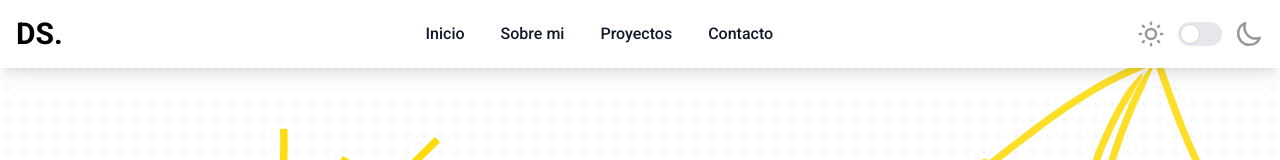
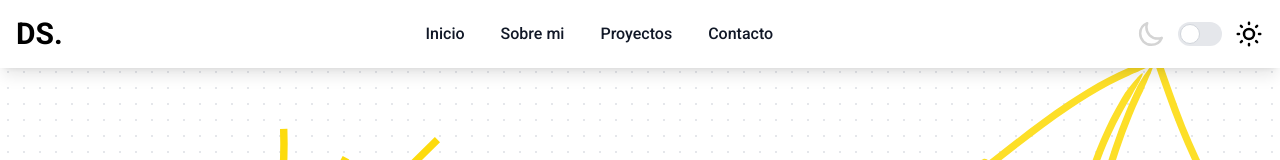
Before and after one commit to DiegoLeonardoSoto/porfolio, a React (Vite) app: page / in a window 1280 px wide. Shown: the top 160 px of the page. Built offline with nearby package versions, Linux system fonts and the light colour scheme; a web font is replaced by a local one.

Commit message:
add ToggleDarkMode functionality

```diff
--- a/src/assets/MoonIcon.jsx
+++ b/src/assets/MoonIcon.jsx
@@ -4,13 +4,12 @@ const MoonIcon = ({ width }) => {
       width={width}
       height={width}
       viewBox="0 0 24 24"
-      className="opacity-40"
       fill="none"
       xmlns="http://www.w3.org/2000/svg"
     >
       <path
+        className="dark:stroke-white stroke-neutral-300"
         d="M3.32031 11.6835C3.32031 16.6541 7.34975 20.6835 12.3203 20.6835C16.1075 20.6835 19.3483 18.3443 20.6768 15.032C19.6402 15.4486 18.5059 15.6834 17.3203 15.6834C12.3497 15.6834 8.32031 11.654 8.32031 6.68342C8.32031 5.50338 8.55165 4.36259 8.96453 3.32996C5.65605 4.66028 3.32031 7.89912 3.32031 11.6835Z"
-        stroke="#000000"
         strokeWidth="2"
         strokeLinecap="round"
         strokeLinejoin="round"
--- a/src/assets/SunIcon.jsx
+++ b/src/assets/SunIcon.jsx
@@ -4,13 +4,12 @@ export const SunIcon = ({ width }) => {
       xmlns="http://www.w3.org/2000/svg"
       width={width}
       height={width}
-      className="opacity-40"
       viewBox="0 0 24 24"
       fill="none"
     >
       <path
+        className="stroke-black dark:stroke-neutral-600"
         d="M12 3V4M12 20V21M4 12H3M6.31412 6.31412L5.5 5.5M17.6859 6.31412L18.5 5.5M6.31412 17.69L5.5 18.5001M17.6859 17.69L18.5 18.5001M21 12H20M16 12C16 14.2091 14.2091 16 12 16C9.79086 16 8 14.2091 8 12C8 9.79086 9.79086 8 12 8C14.2091 8 16 9.79086 16 12Z"
-        stroke="#000000"
         strokeWidth="2"
         strokeLinecap="round"
         strokeLinejoin="round"
--- a/src/components/Navbar.jsx
+++ b/src/components/Navbar.jsx
@@ -1,6 +1,6 @@
 import { useState } from 'react'
-import MoonIcon from '../assets/MoonIcon'
-import { SunIcon } from '../assets/SunIcon'
+import { ToggleDarkMode } from '../components/ToggleDarkMode'
+
 export const Navbar = () => {
   const [showLinks, setShowLinks] = useState(false)
 
@@ -18,17 +18,7 @@ export const Navbar = () => {
         </a>
 
         <div className="flex md:order-2 space-x-3 md:space-x-0 rtl:space-x-reverse">
-          {/* dark mmode toggle */}
-          <label className="inline-flex items-center cursor-pointer">
-            <span className="mr-3 text-sm font-medium text-gray-900 dark:text-gray-300">
-              <SunIcon width="30px" />
-            </span>
-            <input type="checkbox" value="" className="sr-only peer" />
-            <div className="relative w-11 h-6 bg-gray-200 peer-focus:outline-none peer-focus:ring-4 peer-focus:ring-blue-300 dark:peer-focus:ring-blue-800 rounded-full peer dark:bg-gray-700 peer-checked:after:translate-x-full rtl:peer-checked:after:-translate-x-full peer-checked:after:border-white after:content-[''] after:absolute after:top-[2px] after:start-[2px] after:bg-white after:border-gray-300 after:border after:rounded-full after:h-5 after:w-5 after:transition-all dark:border-gray-600 peer-checked:bg-blue-600"></div>
-            <span className="ms-3 text-sm font-medium text-gray-900 dark:text-gray-300">
-              <MoonIcon width="30px" />
-            </span>
-          </label>
+          <ToggleDarkMode />
 
           {/* menu button */}
           <button
@@ -68,7 +58,7 @@ export const Navbar = () => {
             <li className="relative after:content-[''] after:bg-primary-0 after:h-[130%] after:-left-[15%] after:-top-[15%] after:z-0 after:absolute after:w-[0%] hover:after:w-[130%] after:duration-200">
               <a
                 href="#"
-                className="sticky z-10 block py-2 px-3 text-gray-900 bg-blue-700 rounded md:bg-transparent md:p-0 md:dark:text-blue-500 "
+                className="sticky z-10 block py-2 px-3 text-gray-900 bg-blue-700 rounded md:bg-transparent md:p-0 md:dark:text-white "
               >
                 Inicio
               </a>
@@ -79,7 +69,7 @@ export const Navbar = () => {
             >
               <a
                 href="#"
-                className="sticky z-10 py-2 px-3 text-gray-900 bg-blue-700 rounded md:bg-transparent md:p-0 md:dark:text-blue-500 "
+                className="sticky z-10 py-2 px-3 text-gray-900 bg-blue-700 rounded md:bg-transparent md:p-0 md:dark:text-white "
               >
                 Sobre mi
               </a>
@@ -91,7 +81,7 @@ export const Navbar = () => {
             >
               <a
                 href="#"
-                className="sticky z-10 py-2 px-3 text-gray-900 bg-blue-700 rounded md:bg-transparent md:p-0 md:dark:text-blue-500 "
+                className="sticky z-10 py-2 px-3 text-gray-900 bg-blue-700 rounded md:bg-transparent md:p-0 md:dark:text-white "
               >
                 Proyectos
               </a>
@@ -103,7 +93,7 @@ export const Navbar = () => {
             >
               <a
                 href="#"
-                className="sticky z-10 py-2 px-3 text-gray-900 bg-blue-700 rounded md:bg-transparent md:p-0 md:dark:text-blue-500 "
+                className="sticky z-10 py-2 px-3 text-gray-900 bg-blue-700 rounded md:bg-transparent md:p-0 md:dark:text-white "
               >
                 Contacto
               </a>
--- /dev/null
+++ b/src/components/ToggleDarkMode.jsx
@@ -0,0 +1,42 @@
+import { useEffect, useState } from 'react'
+import { SunIcon } from '../assets'
+import MoonIcon from '../assets/MoonIcon'
+
+export const ToggleDarkMode = () => {
+  const [theme, setTheme] = useState(() => {
+    if (window.matchMedia('(prefers-color-scheme:dark)').matches) {
+      return 'dark'
+    }
+    return 'light'
+  })
+
+  useEffect(() => {
+    if (theme === 'dark') {
+      document.querySelector('html').classList.add('dark')
+    } else {
+      document.querySelector('html').classList.remove('dark')
+    }
+  }, [theme])
+
+  const handleChangeTheme = () => {
+    setTheme((prevTheme) => (prevTheme === 'light' ? 'dark' : 'light'))
+  }
+
+  return (
+    <label className="inline-flex items-center cursor-pointer">
+      <span className="mr-3 text-sm font-medium text-gray-900 dark:text-gray-300">
+        <MoonIcon width="30px" />
+      </span>
+      <input
+        onChange={handleChangeTheme}
+        type="checkbox"
+        value=""
+        className="sr-only peer"
+      />
+      <div className="relative w-11 h-6 bg-gray-200 peer-focus:outline-none peer-focus:ring-4 peer-focus:ring-neutral-300 dark:peer-focus:ring-neutral-600 rounded-full peer dark:bg-gray-700 peer-checked:after:translate-x-full rtl:peer-checked:after:-translate-x-full peer-checked:after:border-white after:content-[''] after:absolute after:top-[2px] after:start-[2px] after:bg-white after:border-gray-300 after:border after:rounded-full after:h-5 after:w-5 after:transition-all dark:border-gray-600 peer-checked:bg-black"></div>
+      <span className="ms-3 text-sm font-medium text-gray-900 dark:text-gray-300">
+        <SunIcon width="30px" />
+      </span>
+    </label>
+  )
+}
```
